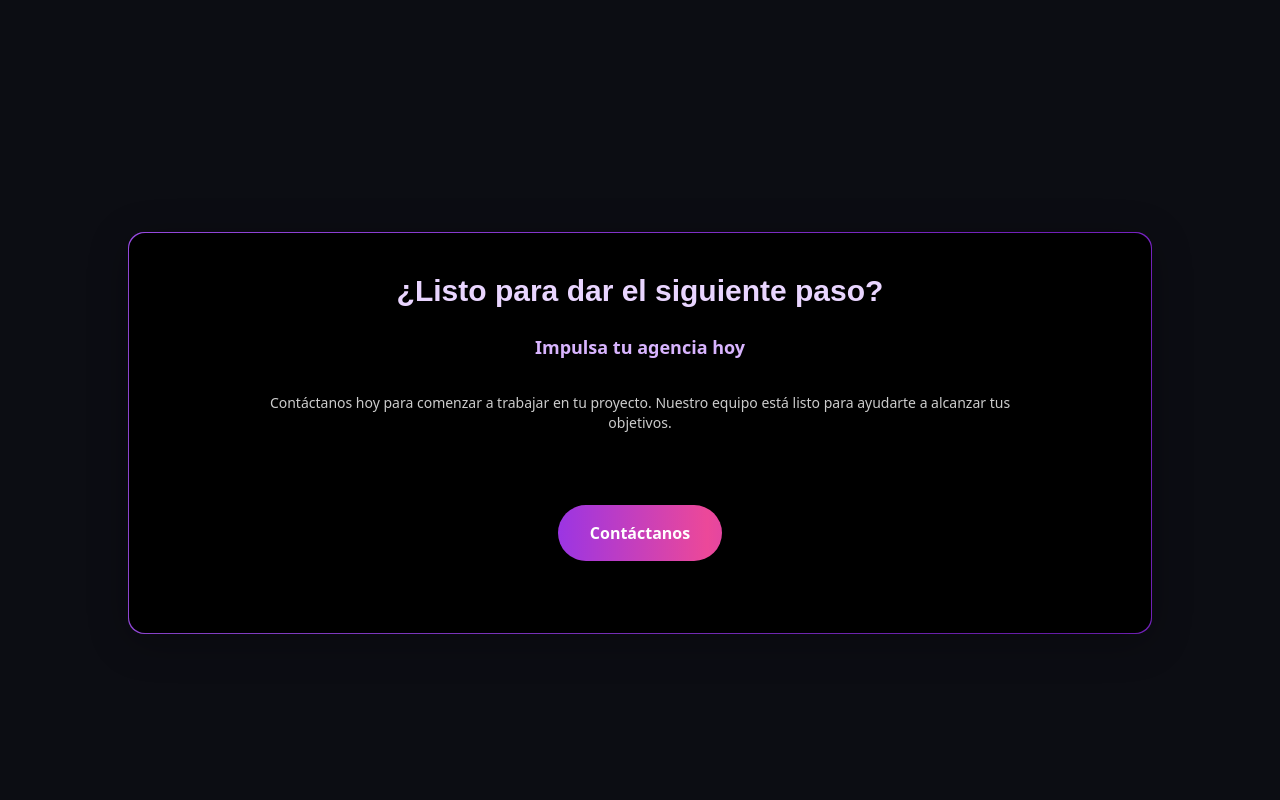
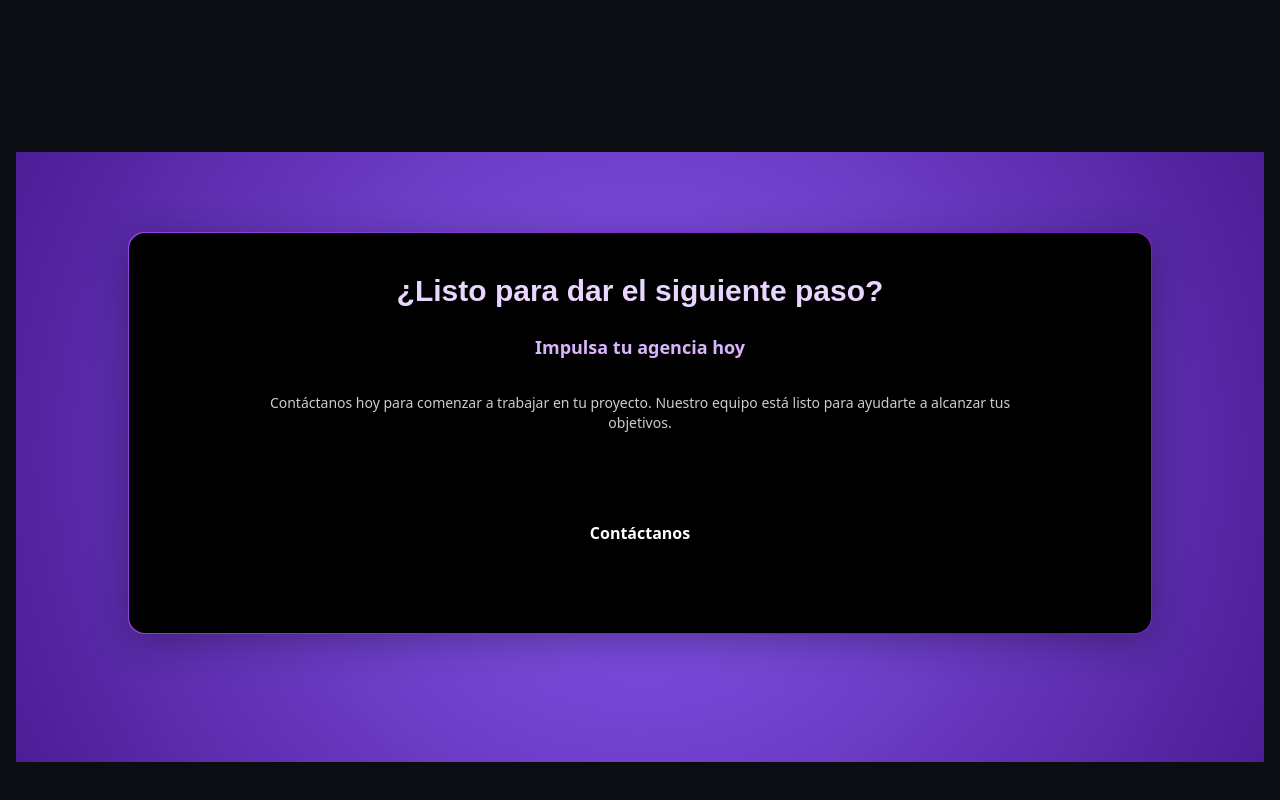
Before and after one commit to juanasaavedra/weavion, a React (Vite) app: page / in a window 1280 px wide. Shown: the part 3928-4728 px from the top of the page. Built offline with nearby package versions, Linux system fonts and the light colour scheme; a web font is replaced by a local one.

Commit message:
feat: add dynamic cursor gradient and black contact button

```diff
--- a/src/ContactSection.jsx
+++ b/src/ContactSection.jsx
@@ -1,11 +1,24 @@
-import React from 'react';
+import React, { useState } from 'react';
 import { Link } from 'react-router-dom';
 import { useTranslation } from 'react-i18next';
 
 export default function ContactSection() {
   const { t } = useTranslation();
+  const [pos, setPos] = useState({ x: 50, y: 50 });
+
+  const handleMouseMove = (e) => {
+    const rect = e.currentTarget.getBoundingClientRect();
+    const x = ((e.clientX - rect.left) / rect.width) * 100;
+    const y = ((e.clientY - rect.top) / rect.height) * 100;
+    setPos({ x, y });
+  };
+
   return (
     <section
+      onMouseMove={handleMouseMove}
+      style={{
+        background: `radial-gradient(circle at ${pos.x}% ${pos.y}%, #8b5cf6, #4c1d95)`
+      }}
       className="relative flex items-center justify-center py-20 px-4 md:px-8 pb-32 overflow-hidden"
       id="contactSection"
     >
@@ -24,7 +37,7 @@ export default function ContactSection() {
             </p>
             <Link
               to="/contact"
-              className="mt-6 mb-8 inline-block px-8 py-4 rounded-full font-semibold text-white bg-gradient-to-r from-purple-600 via-pink-500 to-purple-600 bg-[length:200%_200%] animate-gradient-slow hover:shadow-purple-500/50 shadow-lg transition-all"
+              className="mt-6 mb-8 inline-block px-8 py-4 rounded-full font-semibold text-white bg-black hover:bg-gray-900 shadow-lg transition-all"
             >
               {t('contact.cta.button') || 'Contáctanos'}
             </Link>
```
